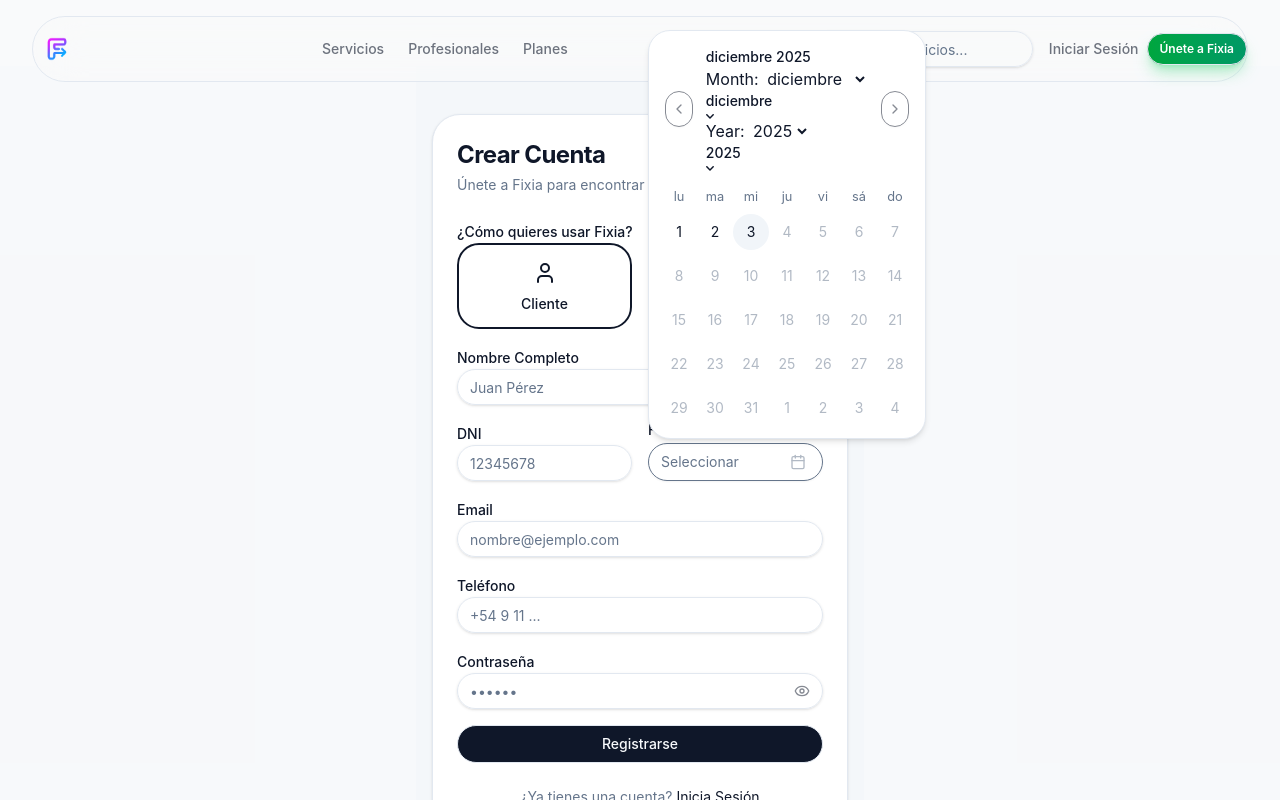
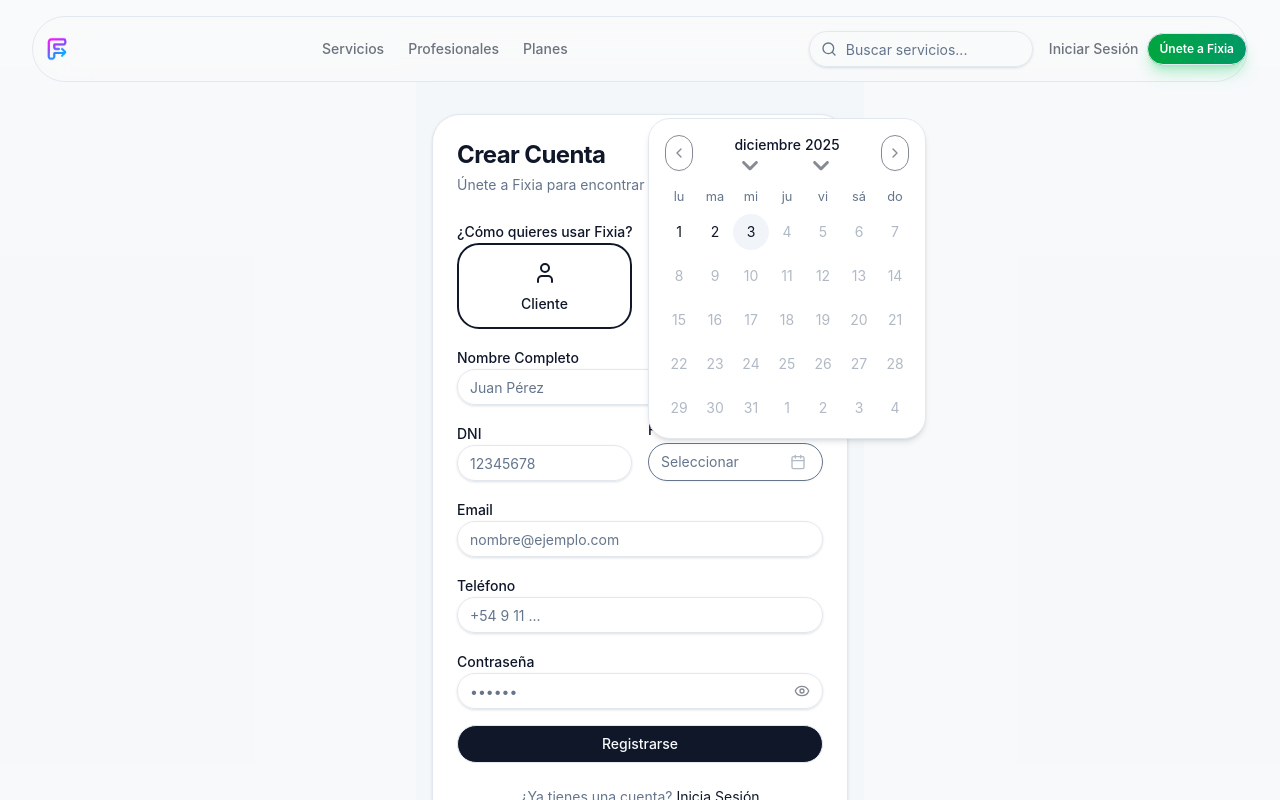
Before and after one commit to zillah777/fixia, a Next.js app: page /register in a window 1280 px wide. Both pictures are taken after a click on the button "Seleccionar". Shown: the top 800 px of the page. Built offline with nearby package versions, Linux system fonts and the light colour scheme; no server answers; the database is empty.

Commit message:
feat: Add new UI calendar component.

```diff
--- a/src/components/ui/calendar.tsx
+++ b/src/components/ui/calendar.tsx
@@ -58,6 +58,12 @@
                 day_range_middle:
                     "aria-selected:bg-accent aria-selected:text-accent-foreground",
                 day_hidden: "invisible",
+                vhidden: "sr-only",
+                caption_dropdowns: "flex justify-center gap-1",
+                dropdown: "p-2 bg-transparent opacity-0 absolute top-0 left-0 w-full h-full cursor-pointer",
+                dropdown_month: "relative inline-flex items-center",
+                dropdown_year: "relative inline-flex items-center",
+                dropdown_icon: "ml-2 h-4 w-4 opacity-50",
                 ...classNames,
             }}
             components={{
```
